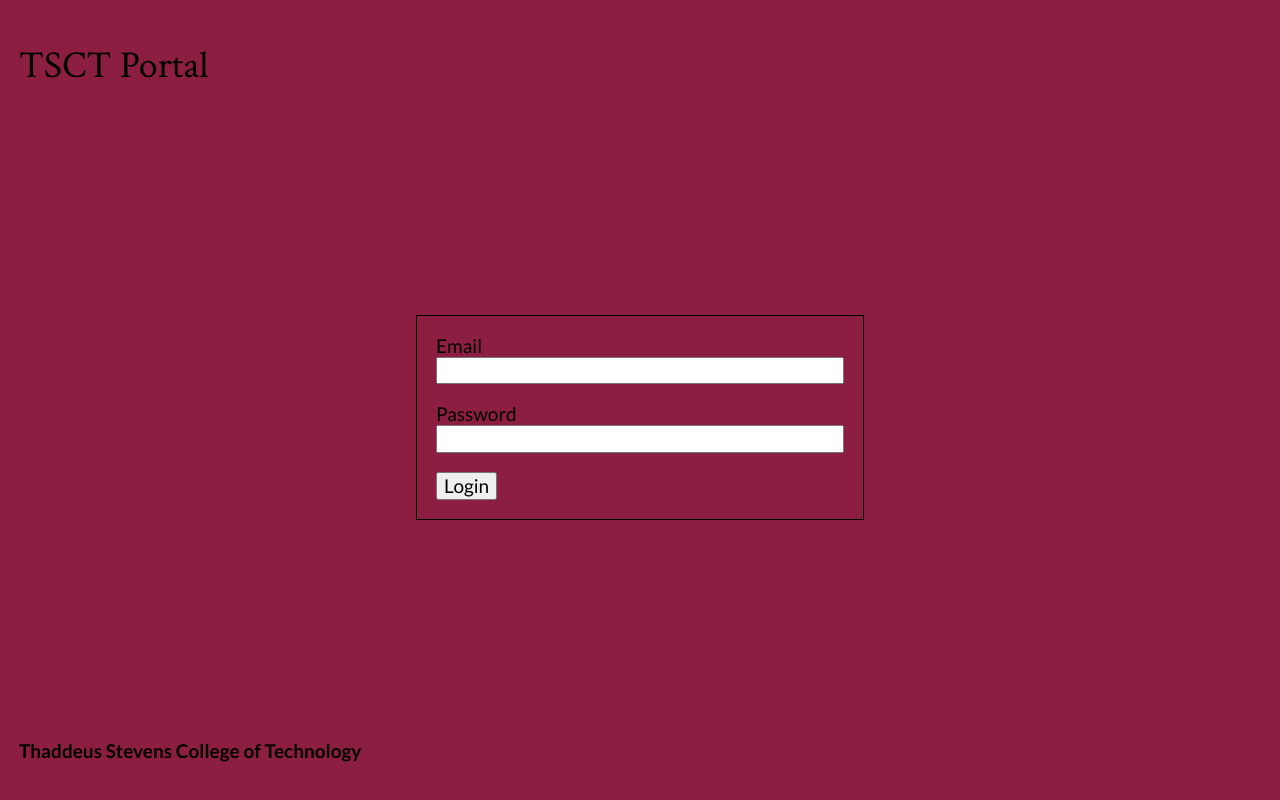
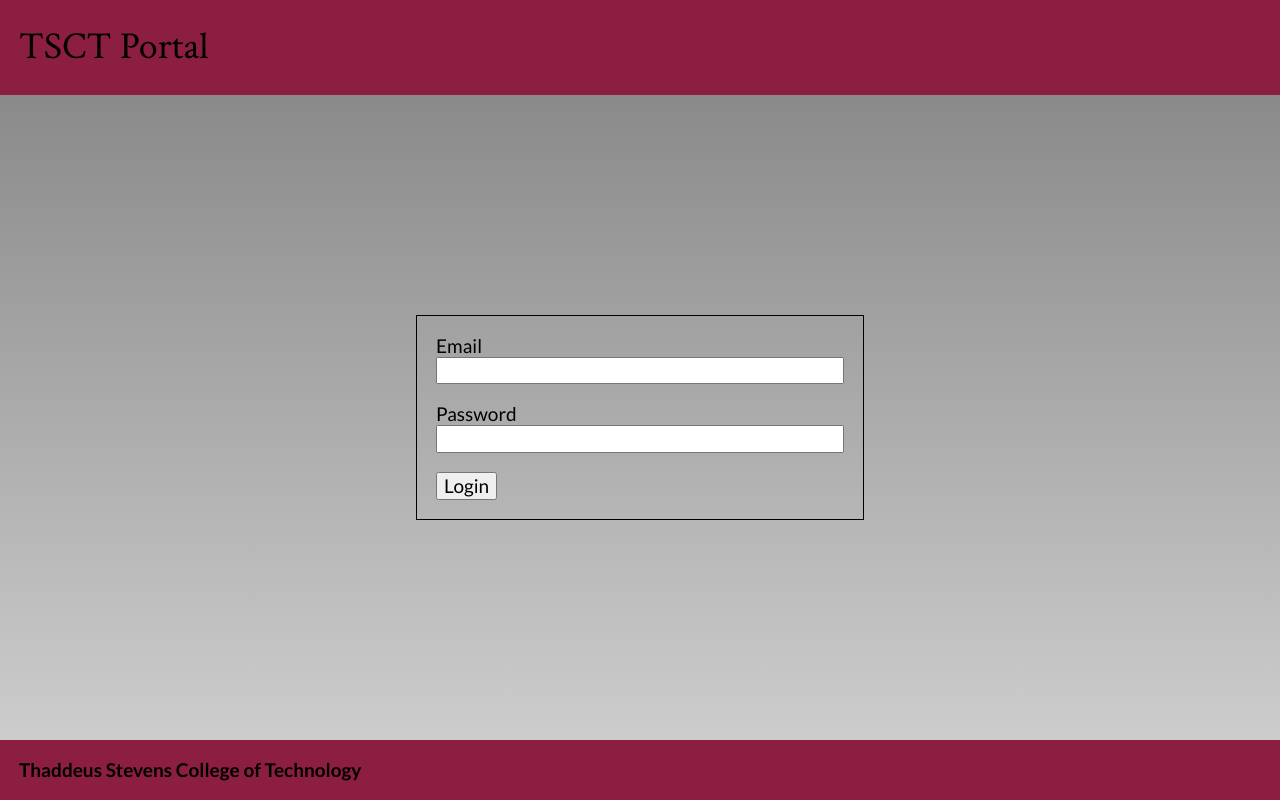
Before and after one commit to jmorris1990/green-portal, a Flask app: page / in a window 1280 px wide. Run offline with Flask 2, Linux system fonts and the light colour scheme; some libraries are stand-ins or nearby versions.

Commit message:
add some css

```diff
--- a/portal/static/styles.css
+++ b/portal/static/styles.css
@@ -17,17 +17,19 @@
    font-weight: 400;
  }
 
+ h1 {
+   padding-left: 1rem;
+ }
 
  /**
   * Layout
   */
  body {
-   background-color: #8B1E41;
+   background: linear-gradient(to bottom, grey, lightgrey);
    justify-content: space-between;
    display: flex;
    flex-direction: column;
    min-height: 100vh;
-   padding: 1rem;
  }
 
  @media (min-width: 760px) {
@@ -42,6 +44,11 @@
  }
 
 
+
+ a {
+   color: #8B1E41;
+   text-decoration: none;
+ }
  /**
   * Forms
   */
@@ -84,3 +91,19 @@ li {
 .navbar a:hover {
   background-color: slategrey;
 }
+
+.flashes {
+  text-align: center;
+}
+
+header {
+  background-color: #8B1E41;
+}
+
+footer {
+  background-color: #8B1E41;
+}
+
+footer p {
+  padding-left: 1rem;
+}
```
